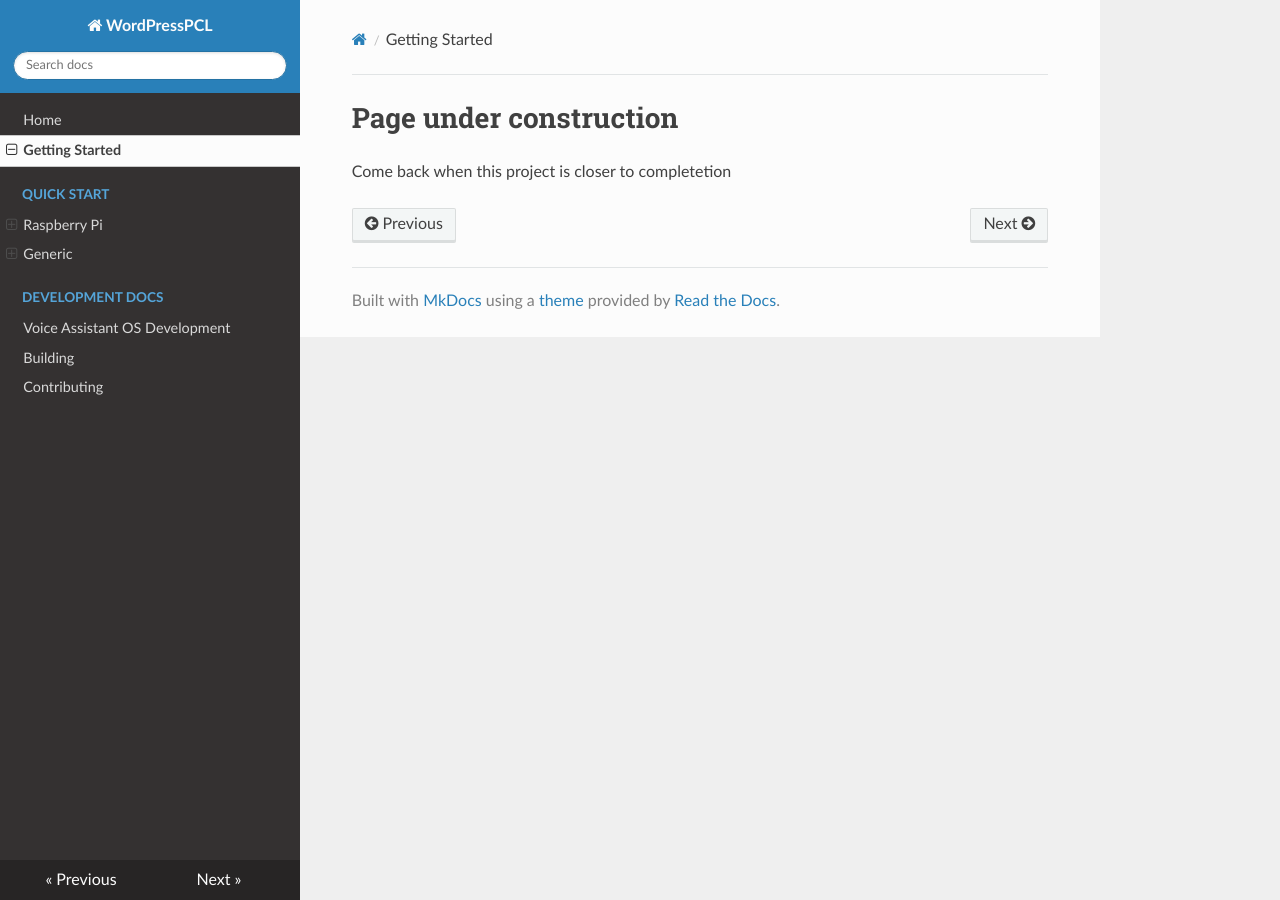
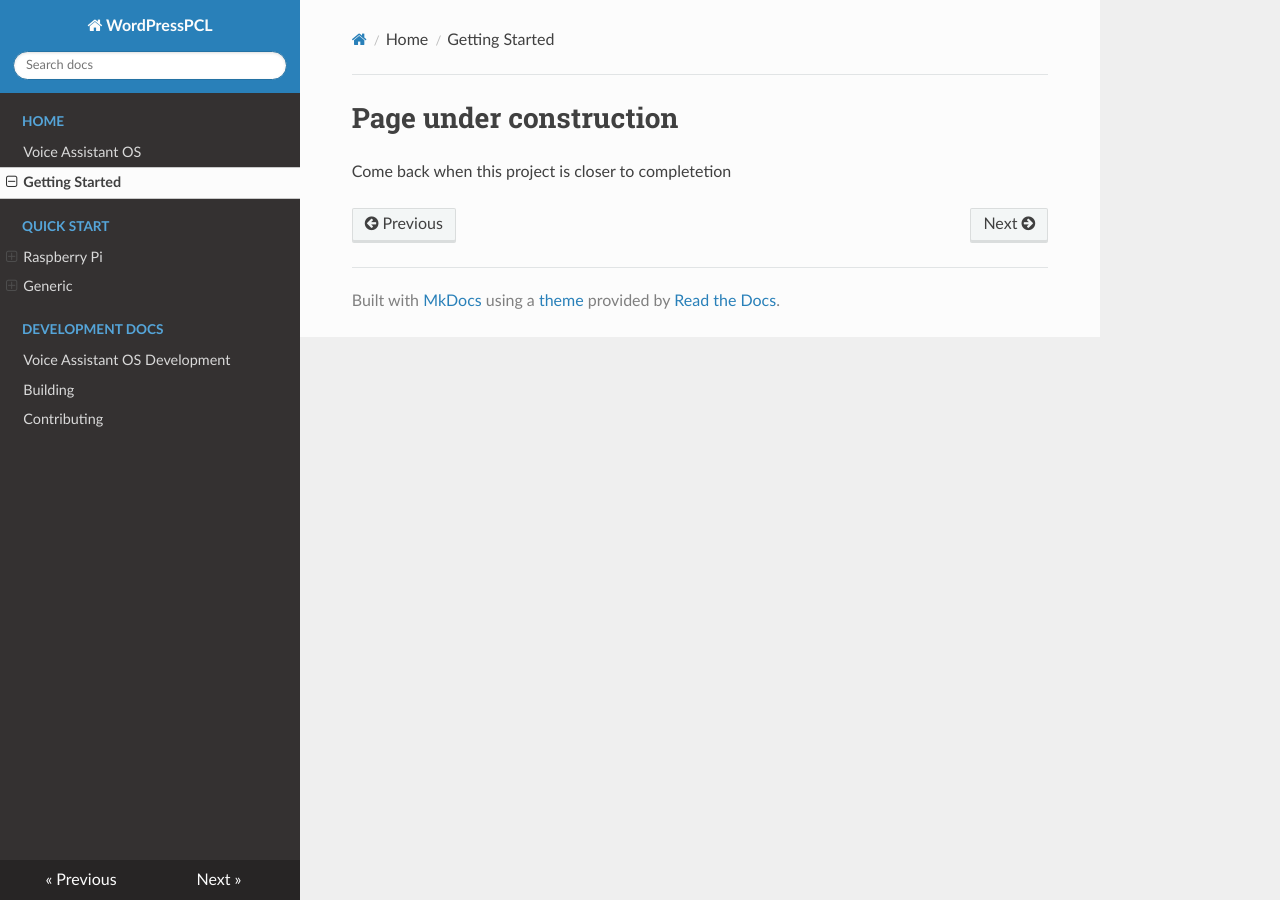
Before and after one commit to VoiceAssistantOS/docs, an MkDocs documentation site: the page built from docs/getting-started.md, in a window 1280 px wide. Built offline with MkDocs 1.6.1, drawn with Linux system fonts in a browser that asks for light colours; nearby versions of some CDN libraries.

```diff
--- a/mkdocs.yml
+++ b/mkdocs.yml
@@ -1,8 +1,9 @@
 site_name: WordPressPCL
 site_url: https://voiceassistantos.github.io/docs
 nav:
-    - Home: index.md
-    - Getting Started: getting-started.md
+    - Home:
+        - index.md
+        - Getting Started: getting-started.md
     - Quick Start:
         - Raspberry Pi:
             - RPi 0: start/rpi/0.md
```
